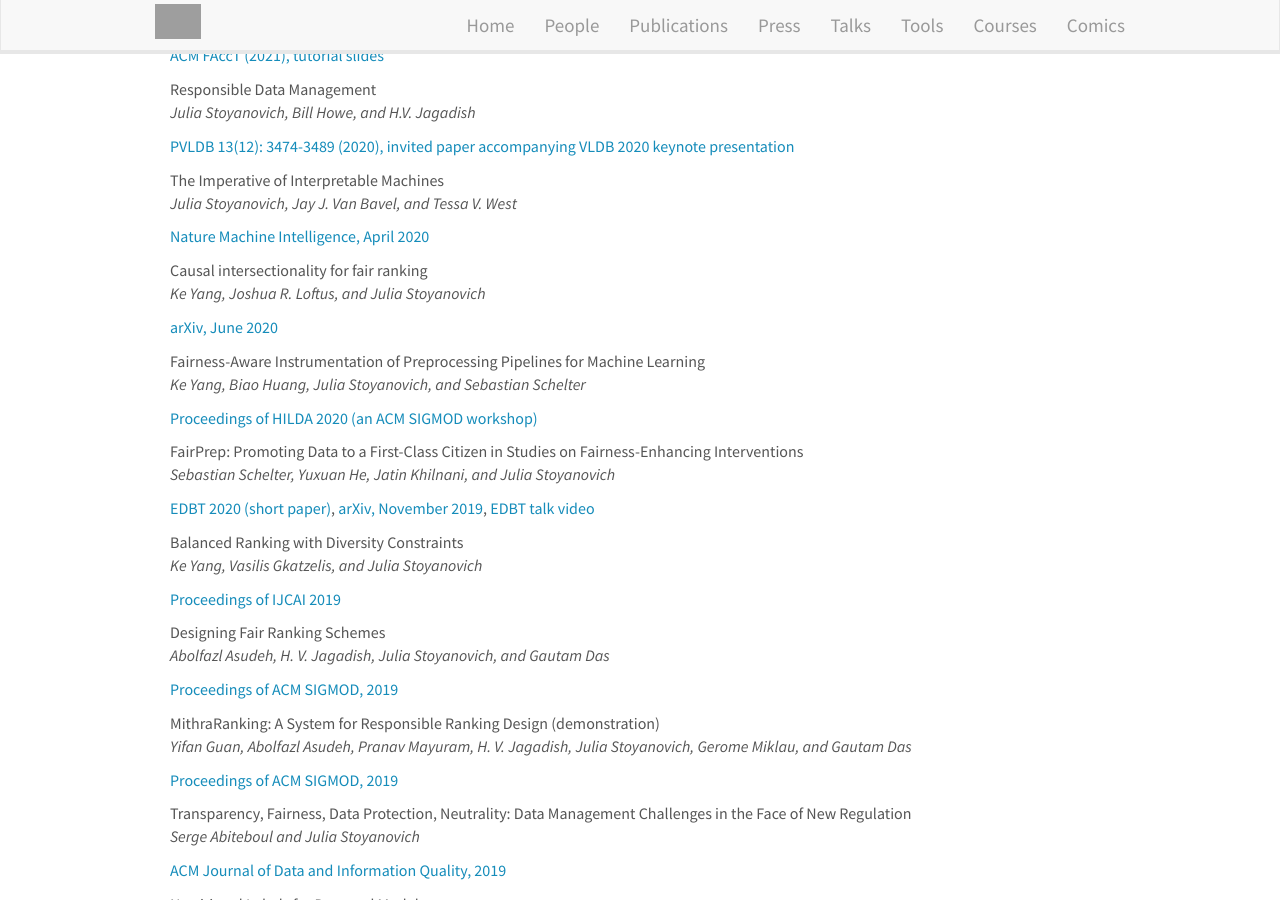
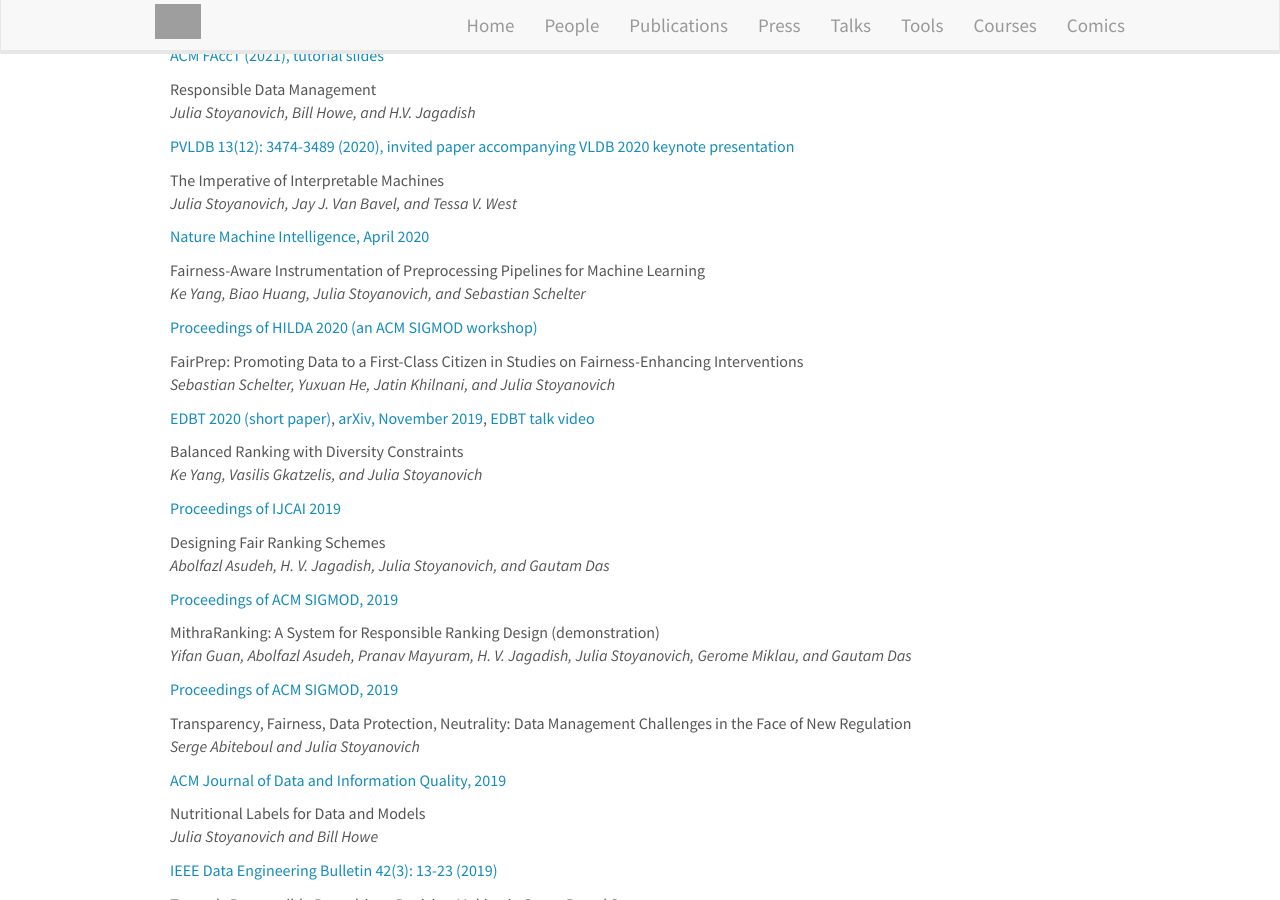
Before and after one commit to DataResponsibly/DataResponsibly.github.io, a Jekyll site: the page built from _pages/publications.md, in a window 1280 px wide and 900 px high, scrolled down 1752 px. Built offline with Jekyll 4.4.1, drawn with Linux system fonts in a browser that asks for light colours; nearby versions of some CDN libraries; grey boxes are pictures that could not be loaded.

Commit message:
Update publications.yml

```diff
--- a/_data/publications.yml
+++ b/_data/publications.yml
@@ -67,13 +67,6 @@
   link:
     url: https://rdcu.be/b3xJe
     display:  "Nature Machine Intelligence, April 2020"
-
-- title: "Causal intersectionality for fair ranking"
-  authors: Ke Yang, Joshua R. Loftus, and Julia Stoyanovich
-  number_link: 1
-  link:
-    url: https://arxiv.org/abs/2006.08688
-    display:  "arXiv, June 2020"
 
 - title: "Fairness-Aware Instrumentation of Preprocessing Pipelines for Machine Learning"
   authors: Ke Yang, Biao Huang, Julia Stoyanovich, and Sebastian Schelter
```
